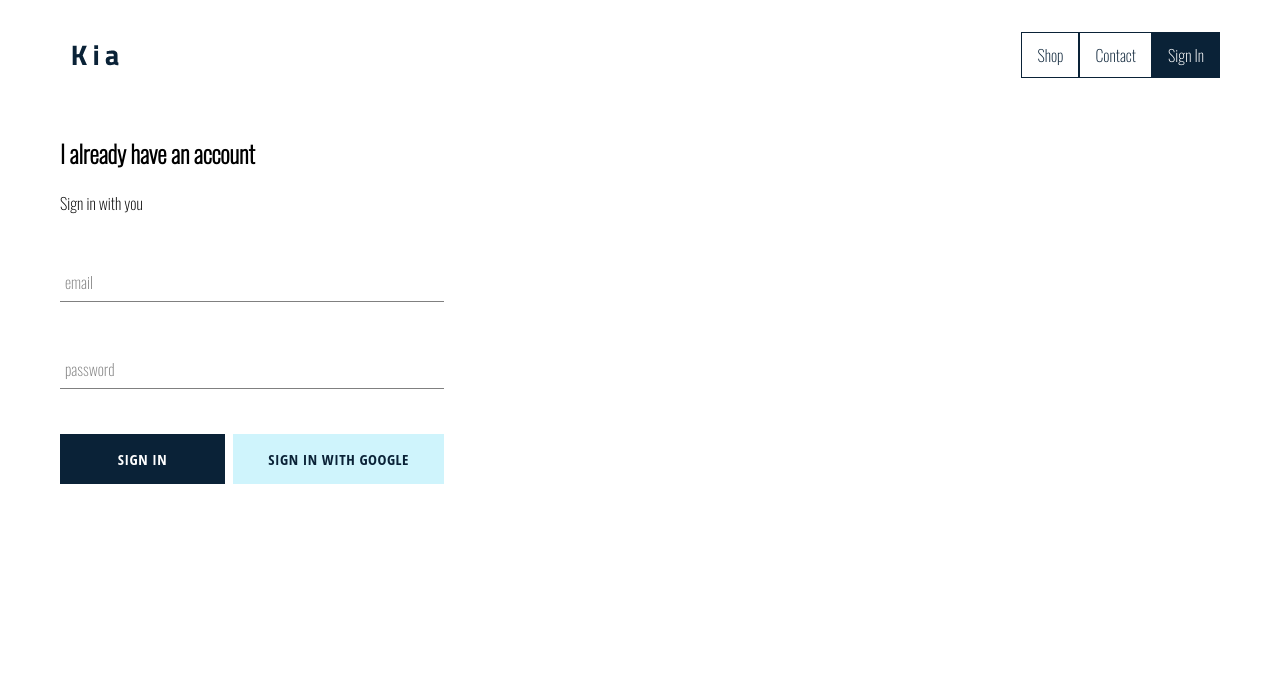
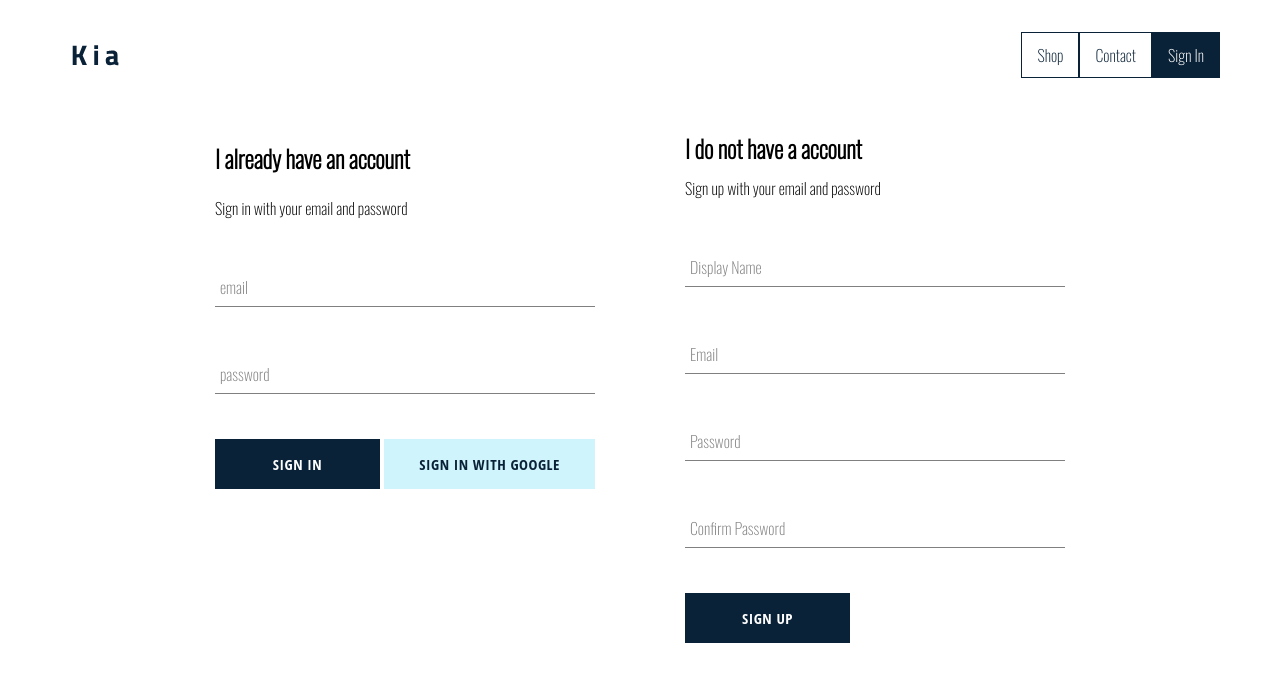
Before and after one commit to adenugbamichael/kia-clothing, a React (Create React App) app: page /signin in a window 1280 px wide. Shown: the top 682 px of the page. Built offline with nearby package versions, Linux system fonts and the light colour scheme; no server answers.

Commit message:
implemented firebase utils, included abilility to store authenticated users into our firestore database

```diff
--- a/src/App.js
+++ b/src/App.js
@@ -5,7 +5,7 @@ import Homepage from "./pages/homepage/homepage.component"
 import ShopPage from "./pages/shop/shop.component"
 import SignInAndSignUpPage from "./pages/sign-in-and-sign-up/sign-in-and-sign-up.component"
 import Header from "./components/header/header.component"
-import { auth } from "./firebase/firebase.utils"
+import { auth, createUserProfileDocument } from "./firebase/firebase.utils"
 
 class App extends React.Component {
   constructor() {
@@ -18,10 +18,22 @@ class App extends React.Component {
   unscribeFromAuth = null
 
   componentDidMount() {
-    this.unscribeFromAuth = auth.onAuthStateChanged((user) => {
-      this.setState({ currentUser: user })
+    this.unscribeFromAuth = auth.onAuthStateChanged(async (userAuth) => {
+      if (userAuth) {
+        const userRef = await createUserProfileDocument(userAuth)
 
-      console.log(user)
+        userRef.onSnapshot((snapShot) => {
+          this.setState({
+            currentUser: {
+              id: snapShot.id,
+              ...snapShot.data(),
+            },
+          })
+
+          console.log(this.state)
+        })
+      }
+      this.setState({ currentUser: userAuth })
     })
   }
 
--- a/src/components/sign-in/sign-in.component.jsx
+++ b/src/components/sign-in/sign-in.component.jsx
@@ -30,7 +30,7 @@ class SignIn extends React.Component {
     return (
       <div className='sign-in'>
         <h2>I already have an account</h2>
-        <span>Sign in with you</span>
+        <span>Sign in with your email and password</span>
 
         <form onSubmit={this.handleSubmit}>
           <FormInput
--- /dev/null
+++ b/src/components/sign-up/sign-up.component.jsx
@@ -0,0 +1,98 @@
+import React from "react"
+import FormInput from "../form-input/form-input.component"
+import CustomButton from "../custom-button/custom-button.component"
+import { auth, createUserProfileDocument } from "../../firebase/firebase.utils"
+
+import "./sign-up.styles.scss"
+
+class SignUp extends React.Component {
+  constructor() {
+    super()
+
+    this.state = {
+      displayName: "",
+      email: "",
+      password: "",
+      confirmPassword: "",
+    }
+  }
+
+  handleSubmit = async (event) => {
+    event.preventDefault()
+    const { displayName, email, password, confirmPassword } = this.state
+    if (password !== confirmPassword) {
+      alert("passwords don't match")
+      return
+    }
+    try {
+      const { user } = await auth.createUserWithEmailAndPassword(
+        email,
+        password
+      )
+
+      await createUserProfileDocument(user, { displayName })
+
+      this.setState({
+        displayName: "",
+        email: "",
+        password: "",
+        confirmPassword: "",
+      })
+    } catch (error) {
+      console.error(error)
+    }
+  }
+
+  handleChange = (event) => {
+    const { name, value } = event.target
+
+    this.setState({ [name]: value })
+  }
+
+  render() {
+    const { displayName, email, password, confirmPassword } = this.state
+    return (
+      <div className='sign-up'>
+        <h2 className='title'>I do not have a account</h2>
+        <span>Sign up with your email and password</span>
+        <form className='sign-up-form' onSubmit={this.handleSubmit}>
+          <FormInput
+            type='text'
+            name='displayName'
+            value={displayName}
+            onChange={this.handleChange}
+            label='Display Name'
+            required
+          />
+          <FormInput
+            type='email'
+            name='email'
+            value={email}
+            onChange={this.handleChange}
+            label='Email'
+            required
+          />
+          <FormInput
+            type='password'
+            name='password'
+            value={password}
+            onChange={this.handleChange}
+            label='Password'
+            required
+          />
+          <FormInput
+            type='password'
+            name='confirmPassword'
+            value={confirmPassword}
+            onChange={this.handleChange}
+            label='Confirm Password'
+            required
+          />
+          <CustomButton type='submit'>SIGN UP</CustomButton>
+        </form>
+      </div>
+    )
+  }
+}
+
+export default SignUp
--- /dev/null
+++ b/src/components/sign-up/sign-up.styles.scss
@@ -0,0 +1,9 @@
+.sign-up {
+  display: flex;
+  flex-direction: column;
+  width: 380px;
+
+  .title {
+    margin: 10px 0;
+  }
+}
--- a/src/firebase/firebase.utils.js
+++ b/src/firebase/firebase.utils.js
@@ -21,4 +21,29 @@ const provider = new firebase.auth.GoogleAuthProvider()
 provider.setCustomParameters({ prompt: "select_account" })
 export const signInWithGoogle = () => auth.signInWithPopup(provider)
 
+export const createUserProfileDocument = async (userAuth, additionalData) => {
+  if (!userAuth) return
+
+  const userRef = firestore.doc(`users/${userAuth.uid}`)
+
+  const snapShot = await userRef.get()
+
+  if (!snapShot.exists) {
+    const { displayName, email } = userAuth
+    const createdAt = new Date()
+
+    try {
+      await userRef.set({
+        displayName,
+        email,
+        createdAt,
+        ...additionalData,
+      })
+    } catch (error) {
+      console.log("error creating user", error.message)
+    }
+  }
+  return userRef
+}
+
 export default firebase
--- a/src/pages/sign-in-and-sign-up/sign-in-and-sign-up.component.jsx
+++ b/src/pages/sign-in-and-sign-up/sign-in-and-sign-up.component.jsx
@@ -1,10 +1,13 @@
 import React from "react"
 import SignIn from "../../components/sign-in/sign-in.component"
+import SignUp from "../../components/sign-up/sign-up.component"
+
 import "./sign-in-and-sign-up.styles.scss"
 
 const SignInAndSignUpPage = () => (
   <div className='sign-in-and-sign-up'>
     <SignIn />
+    <SignUp />
   </div>
 )
 
--- a/src/pages/sign-in-and-sign-up/sign-in-and-sign-up.styles.scss
+++ b/src/pages/sign-in-and-sign-up/sign-in-and-sign-up.styles.scss
@@ -1,5 +1,6 @@
-.sign-in {
-  width: 30vw;
+.sign-in-and-sign-up {
+  width: 850px;
   display: flex;
-  flex-direction: column;
+  justify-content: space-between;
+  margin: 30px auto;
 }
```
